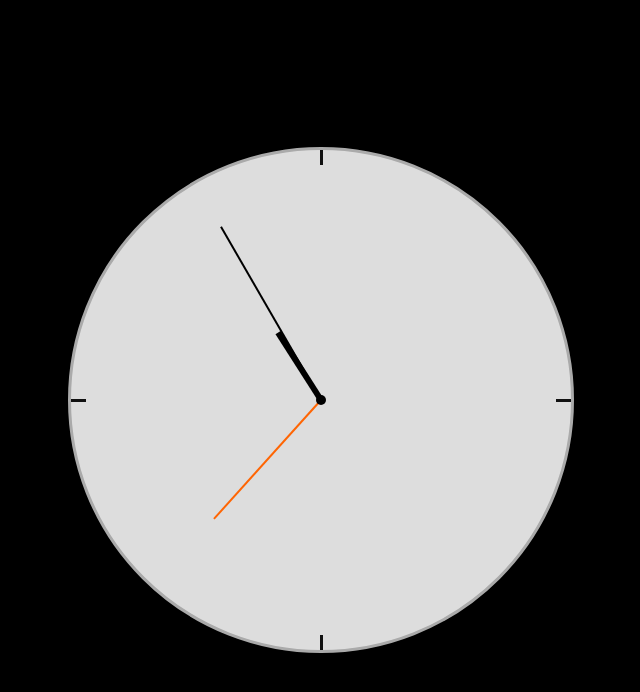
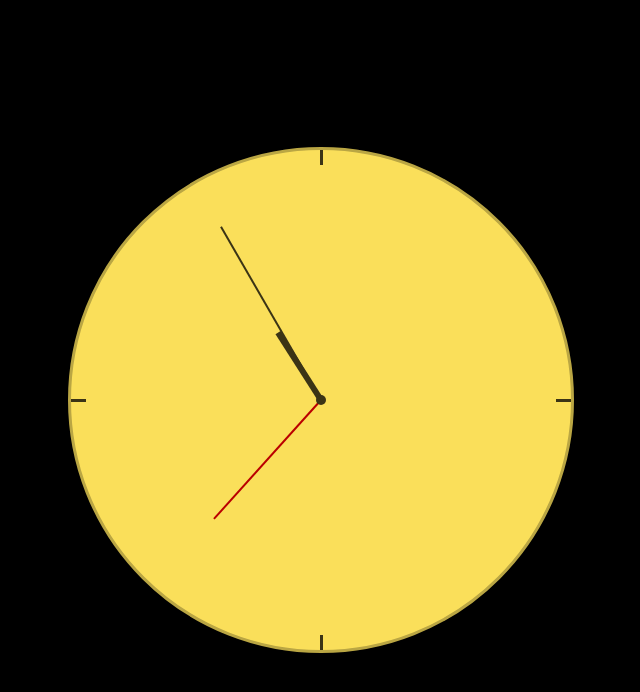
Before and after one commit to mistakeets/simple-JSclock, a plain HTML site: page index.html in a window 1280 px wide. Shown: the whole page, without its empty margins (319-959 px from the left). Drawn offline with Linux system fonts and the light colour scheme.

Commit message:
second update to CSS colors

```diff
--- a/style.css
+++ b/style.css
@@ -11,9 +11,9 @@
     .clock {
       height: 500px;
       width: 500px;
-      background-color: #DDDDDD;
+      background-color: #FADF5A;
       border-radius: 100%;
-      border: 3px solid #AAAAAA;
+      border: 3px solid #BAA643;
       margin: auto;
       position: absolute;
       top: 0; left: 0; bottom: 0; right: 0;
@@ -23,18 +23,18 @@
     position: absolute;
     width: 3px;
     height: 15px;
-    background: #111111;
+    background: #3B3415;
     left: 0;
     top: 0;
     right: 0;
     margin: 0 auto;
-  }
+   }
 
   .three {
     position: absolute;
     width: 15px;
     height: 3px;
-    background: #111111;
+    background: #3B3415;
     top: 0;
     bottom: 0;
     right: 0;
@@ -45,7 +45,7 @@
     position: absolute;
     width: 3px;
     height: 15px;
-    background: #111111;
+    background: #3B3415;
     left: 0;
     bottom: 0;
     right: 0;
@@ -56,7 +56,7 @@
     position: absolute;
     width: 15px;
     height: 3px;
-    background: #111111;
+    background: #3B3415;
     top: 0;
     bottom: 0;
     left: 0;
@@ -69,7 +69,7 @@
      position: absolute;
      left: 0; right: 0; bottom: 0; top: 0;
      margin: auto;
-     background: #000;
+     background: #3B3415;
      border-radius: 100%;
    }
 
@@ -81,7 +81,7 @@
      margin: auto;
      background: #000;
      -webkit-transform-origin: bottom;
-     background: #ff6503;
+     background: #BA0000;
   }
 
   #minutes {
@@ -90,7 +90,7 @@
     width: 2px;
     left: 0; right: 0; bottom: 200px; top: 0px;
     margin: auto;
-    background: #000;
+    background: #3B3415;
     -webkit-transform-origin: bottom;
   }
 
@@ -100,6 +100,6 @@
     width: 6px;
     left: 0; right: 0; bottom: 80px; top: 0px;
     margin: auto;
-    background: #000;
+    background: #3B3415;
     -webkit-transform-origin: bottom;
   }
```
